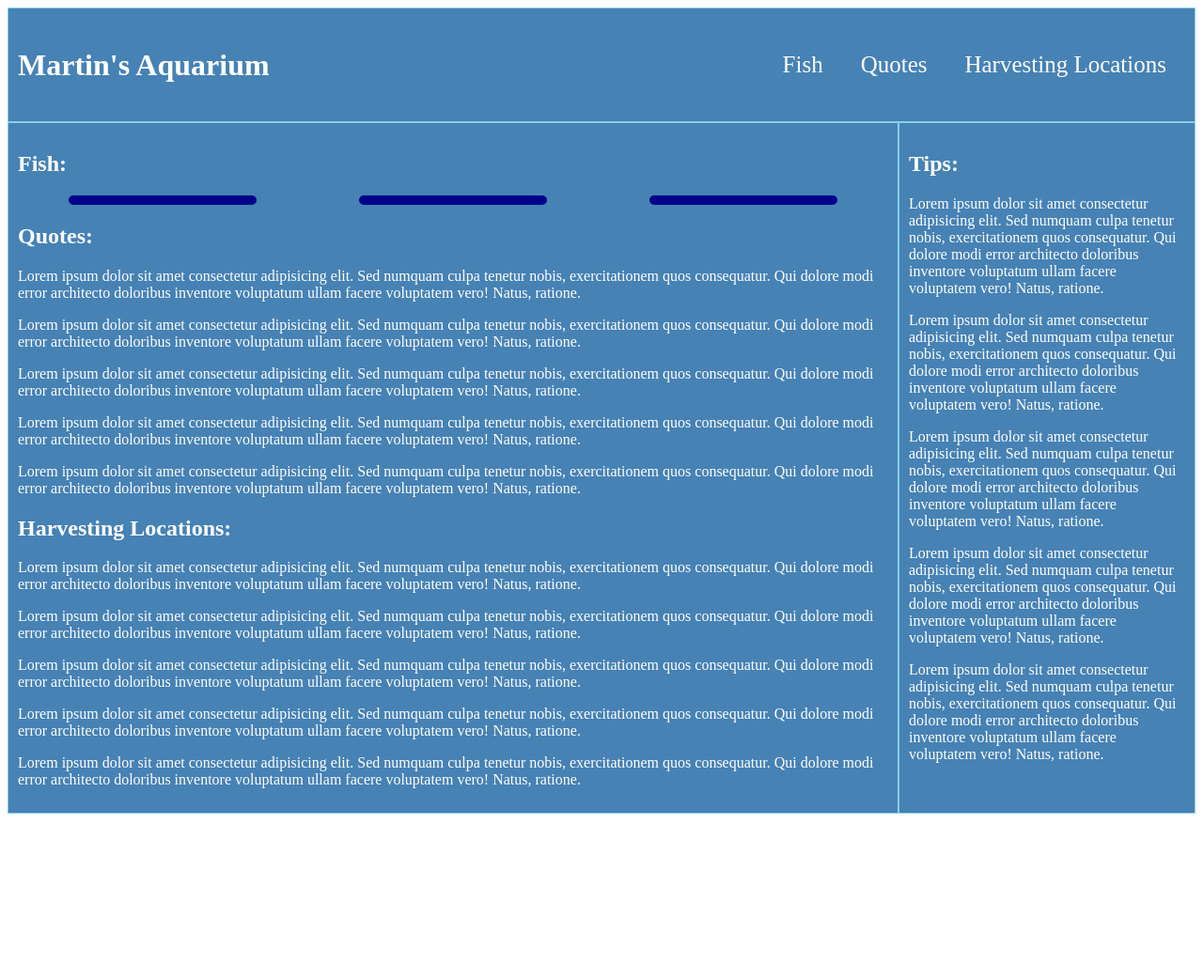
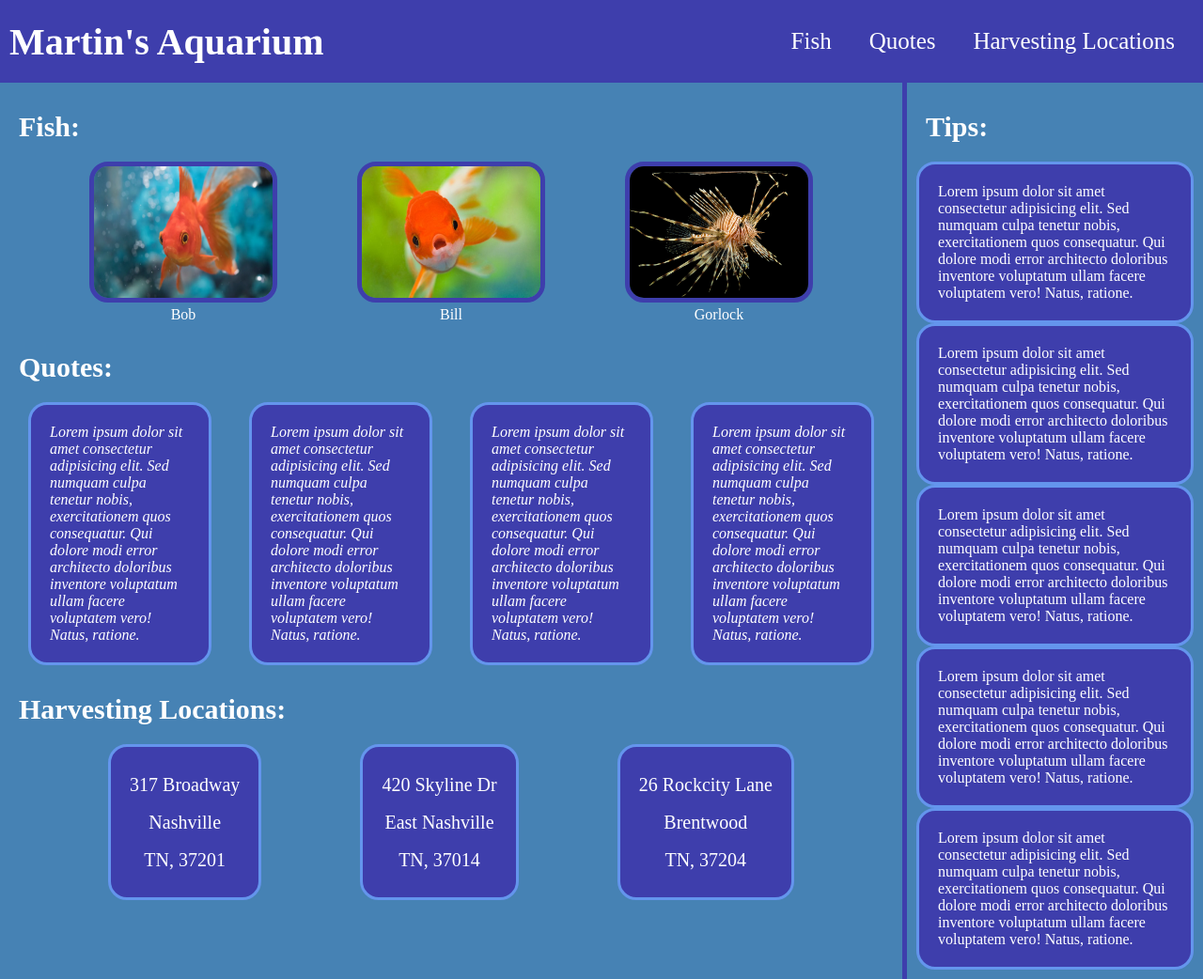
Before and after one commit to joshbaughmusic/nss-aquarium, a website with bundled scripts: page index.html in a window 1280 px wide. Shown: the whole page at 94% size. Before the commit the page ends 866 px from the top, so only its background shows below. Built offline with nearby package versions, Linux system fonts and the light colour scheme; files whose address does not match are found by name.

Commit message:
pushing css and dynamic content updates

```diff
--- a/index.html
+++ b/index.html
@@ -1,5 +1,6 @@
 <!DOCTYPE html>
 <html lang="en">
+
 <head>
     <meta charset="UTF-8">
     <meta http-equiv="X-UA-Compatible" content="IE=edge">
@@ -7,53 +8,75 @@
     <link rel="stylesheet" href="/styles/main.css">
     <title>Document</title>
 </head>
+
 <body>
     <header class="nav">
         <h1>Martin's Aquarium</h1>
         <ul>
-           <li>Fish</li>
-           <li>Quotes</li>
-           <li>Harvesting Locations</li>
+            <li>Fish</li>
+            <li>Quotes</li>
+            <li>Harvesting Locations</li>
         </ul>
     </header>
     <main class="content">
         <h2>Fish:</h2>
-           <div class="fishobjects">
+        <div class="fish-container">
+            <!-- <div class="fishobjects">
             <img src="/images/3600.jpg" alt="" class="fish1">
             <img src="/images/fish2.jpg" alt="" class="fish2">
             <img src="/images/fish3.jpg" alt="" class="fish3">
-           </div>
+           </div> -->
+        </div>
         </section>
         <section class="section__quotes">
             <h2>Quotes:</h2>
-            <div class="quoteblocks">
-                <p>Lorem ipsum dolor sit amet consectetur adipisicing elit. Sed numquam culpa tenetur nobis, exercitationem quos consequatur. Qui dolore modi error architecto doloribus inventore voluptatum ullam facere voluptatem vero! Natus, ratione.</p>
-                <p>Lorem ipsum dolor sit amet consectetur adipisicing elit. Sed numquam culpa tenetur nobis, exercitationem quos consequatur. Qui dolore modi error architecto doloribus inventore voluptatum ullam facere voluptatem vero! Natus, ratione.</p>
-                <p>Lorem ipsum dolor sit amet consectetur adipisicing elit. Sed numquam culpa tenetur nobis, exercitationem quos consequatur. Qui dolore modi error architecto doloribus inventore voluptatum ullam facere voluptatem vero! Natus, ratione.</p>
-                <p>Lorem ipsum dolor sit amet consectetur adipisicing elit. Sed numquam culpa tenetur nobis, exercitationem quos consequatur. Qui dolore modi error architecto doloribus inventore voluptatum ullam facere voluptatem vero! Natus, ratione.</p>
-                <p>Lorem ipsum dolor sit amet consectetur adipisicing elit. Sed numquam culpa tenetur nobis, exercitationem quos consequatur. Qui dolore modi error architecto doloribus inventore voluptatum ullam facere voluptatem vero! Natus, ratione.</p>
+            <div class="quote-blocks">
+                <p class="quote-text">Lorem ipsum dolor sit amet consectetur adipisicing elit. Sed numquam culpa tenetur
+                    nobis, exercitationem quos consequatur. Qui dolore modi error architecto doloribus inventore
+                    voluptatum ullam facere voluptatem vero! Natus, ratione.</p>
+                <p class="quote-text">Lorem ipsum dolor sit amet consectetur adipisicing elit. Sed numquam culpa tenetur
+                    nobis, exercitationem quos consequatur. Qui dolore modi error architecto doloribus inventore
+                    voluptatum ullam facere voluptatem vero! Natus, ratione.</p>
+                <p class="quote-text">Lorem ipsum dolor sit amet consectetur adipisicing elit. Sed numquam culpa tenetur
+                    nobis, exercitationem quos consequatur. Qui dolore modi error architecto doloribus inventore
+                    voluptatum ullam facere voluptatem vero! Natus, ratione.</p>
+                <p class="quote-text">Lorem ipsum dolor sit amet consectetur adipisicing elit. Sed numquam culpa tenetur
+                    nobis, exercitationem quos consequatur. Qui dolore modi error architecto doloribus inventore
+                    voluptatum ullam facere voluptatem vero! Natus, ratione.</p>
             </div>
         </section>
         <section class="section__harvesting">
             <h2>Harvesting Locations:</h2>
-            <div class="locationblocks">
-                <p>Lorem ipsum dolor sit amet consectetur adipisicing elit. Sed numquam culpa tenetur nobis, exercitationem quos consequatur. Qui dolore modi error architecto doloribus inventore voluptatum ullam facere voluptatem vero! Natus, ratione.</p>
-                <p>Lorem ipsum dolor sit amet consectetur adipisicing elit. Sed numquam culpa tenetur nobis, exercitationem quos consequatur. Qui dolore modi error architecto doloribus inventore voluptatum ullam facere voluptatem vero! Natus, ratione.</p>
-                <p>Lorem ipsum dolor sit amet consectetur adipisicing elit. Sed numquam culpa tenetur nobis, exercitationem quos consequatur. Qui dolore modi error architecto doloribus inventore voluptatum ullam facere voluptatem vero! Natus, ratione.</p>
-                <p>Lorem ipsum dolor sit amet consectetur adipisicing elit. Sed numquam culpa tenetur nobis, exercitationem quos consequatur. Qui dolore modi error architecto doloribus inventore voluptatum ullam facere voluptatem vero! Natus, ratione.</p>
-                <p>Lorem ipsum dolor sit amet consectetur adipisicing elit. Sed numquam culpa tenetur nobis, exercitationem quos consequatur. Qui dolore modi error architecto doloribus inventore voluptatum ullam facere voluptatem vero! Natus, ratione.</p>
+            <div class="locations__container">
+                <!-- <div class="harvesting-blocks">
+                <p class="harvest-text">317 Broadway<br> Nashville<br> TN 37201</p>
+                <p class="harvest-text">420 Skyline Dr<br> East Nashville<br> TN 37014</p>
+                <p class="harvest-text">26 Rockcity Lane<br> Brentwood<br> TN 37204</p>
+            </div> -->
             </div>
         </section>
     </main>
     <aside class="tips">
         <h2>Tips:</h2>
         <div class="section_tips">
-            <p>Lorem ipsum dolor sit amet consectetur adipisicing elit. Sed numquam culpa tenetur nobis, exercitationem quos consequatur. Qui dolore modi error architecto doloribus inventore voluptatum ullam facere voluptatem vero! Natus, ratione.</p>
-            <p>Lorem ipsum dolor sit amet consectetur adipisicing elit. Sed numquam culpa tenetur nobis, exercitationem quos consequatur. Qui dolore modi error architecto doloribus inventore voluptatum ullam facere voluptatem vero! Natus, ratione.</p>
-            <p>Lorem ipsum dolor sit amet consectetur adipisicing elit. Sed numquam culpa tenetur nobis, exercitationem quos consequatur. Qui dolore modi error architecto doloribus inventore voluptatum ullam facere voluptatem vero! Natus, ratione.</p>
-            <p>Lorem ipsum dolor sit amet consectetur adipisicing elit. Sed numquam culpa tenetur nobis, exercitationem quos consequatur. Qui dolore modi error architecto doloribus inventore voluptatum ullam facere voluptatem vero! Natus, ratione.</p>
-            <p>Lorem ipsum dolor sit amet consectetur adipisicing elit. Sed numquam culpa tenetur nobis, exercitationem quos consequatur. Qui dolore modi error architecto doloribus inventore voluptatum ullam facere voluptatem vero! Natus, ratione.</p>
+            <p class="tip-text">Lorem ipsum dolor sit amet consectetur adipisicing elit. Sed numquam culpa tenetur
+                nobis, exercitationem quos consequatur. Qui dolore modi error architecto doloribus inventore voluptatum
+                ullam facere voluptatem vero! Natus, ratione.</p>
+            <p class="tip-text">Lorem ipsum dolor sit amet consectetur adipisicing elit. Sed numquam culpa tenetur
+                nobis, exercitationem quos consequatur. Qui dolore modi error architecto doloribus inventore voluptatum
+                ullam facere voluptatem vero! Natus, ratione.</p>
+            <p class="tip-text">Lorem ipsum dolor sit amet consectetur adipisicing elit. Sed numquam culpa tenetur
+                nobis, exercitationem quos consequatur. Qui dolore modi error architecto doloribus inventore voluptatum
+                ullam facere voluptatem vero! Natus, ratione.</p>
+            <p class="tip-text">Lorem ipsum dolor sit amet consectetur adipisicing elit. Sed numquam culpa tenetur
+                nobis, exercitationem quos consequatur. Qui dolore modi error architecto doloribus inventore voluptatum
+                ullam facere voluptatem vero! Natus, ratione.</p>
+            <p class="tip-text">Lorem ipsum dolor sit amet consectetur adipisicing elit. Sed numquam culpa tenetur
+                nobis, exercitationem quos consequatur. Qui dolore modi error architecto doloribus inventore voluptatum
+                ullam facere voluptatem vero! Natus, ratione.</p>
         </div>
     </aside>
+    <script type="module" src="./scripts/main.js"></script>
 </body>
+
 </html>
--- /dev/null
+++ b/package.json
@@ -0,0 +1,3 @@
+{
+    "type": "module"
+}
--- /dev/null
+++ b/scripts/database.js
@@ -0,0 +1,53 @@
+const database = {
+    locations: [
+        {
+            street: '317 Broadway',
+            city: 'Nashville',
+            state: 'TN, 37201'
+        },
+        {
+            street: '420 Skyline Dr',
+            city: 'East Nashville',
+            state: 'TN, 37014'
+        },
+        {
+            street: '26 Rockcity Lane',
+            city: 'Brentwood',
+            state: 'TN, 37204'
+        }
+
+    ],
+
+    fish: [
+        {
+            image: 'images/3600.jpg',
+            name: "Bob",
+            food: "crustaceans",
+            size: 3,
+            cute: true
+        },
+        {
+            image: 'images/fish2.jpg',
+            name: "Bill",
+            food: "urchins",
+            size: 5,
+            cute: true
+        },
+        {
+            image: 'images/fish3.jpg',
+            name: "Gorlock",
+            food: "cats",
+            size: 15,
+            cute: false
+        }
+    ]
+}
+
+
+export const getFish = () => {
+    return database.fish.map(fish => ({...fish}))
+}
+
+export const getLocations = () => {
+    return database.locations.map(location => ({...location}))
+}
--- /dev/null
+++ b/scripts/fishlist.js
@@ -0,0 +1,23 @@
+import { getFish } from './database.js'
+
+export const FishList = () => {
+    // Invoke the function that you imported from the database module
+    const fishes = getFish()
+
+    // Start building a string filled with HTML syntax
+    let htmlString = '<article class="fishList">'
+
+    // Create HTNL representations of each fish here
+    for (const fish of fishes) {
+
+        // Why is there a backtick used for this string?
+        htmlString += `<section class="fish card">
+            <div><img  class="fish__image image--card" src="${fish.image}" /></div>
+            <div class="fish__name">${fish.name}</div>
+
+        </section>`
+    }
+    htmlString += `</article>`
+
+    return htmlString
+}
--- /dev/null
+++ b/scripts/locationsList.js
@@ -0,0 +1,25 @@
+import { getLocations } from './database.js'
+
+export const locationsList = () => {
+    // Invoke the function that you imported from the database module
+    const locations = getLocations()
+
+    // Start building a string filled with HTML syntax
+    let htmlString = '<article class="locationsList">'
+
+    // Create HTNL representations of each fish here
+    for (const location of locations) {
+
+        // Why is there a backtick used for this string?
+        htmlString += `<section class="location_card">
+            <div class="location__street">${location.street}</div>
+            <div class="location__city)">${location.city}</div>
+            <div class="location__state">${location.state}</div>
+        </section>`
+    }
+    htmlString += `</article>`
+
+    console.log(htmlString)
+
+    return htmlString
+}
--- a/scripts/main.js
+++ b/scripts/main.js
@@ -0,0 +1,12 @@
+import { FishList } from './fishlist.js'
+import { locationsList } from './locationsList.js'
+
+
+const fishParentHTMLElement = document.querySelector('.fish-container')
+
+
+fishParentHTMLElement.innerHTML = FishList()
+
+const locationsParentHTMLElement = document.querySelector('.locations__container')
+
+locationsParentHTMLElement.innerHTML = locationsList()
--- a/styles/main.css
+++ b/styles/main.css
@@ -1,7 +1,16 @@
 * {
-    margin 0;
+    margin: 0px;
     box-sizing: border-box;
     padding: 0;
+}
+
+h1 {
+    font-size: 40px;
+}
+
+h2 {
+    font-size: 30px;
+    margin: 20px 10px;
 }
 
 /* grid setup */
@@ -22,7 +31,6 @@ aside {
     background-color: steelblue;
     color: white;
     padding: 10px;
-    border: skyblue 1px solid;
 }
 
 .nav {
@@ -45,6 +53,7 @@ aside {
     display: flex;
     justify-content: space-between;
     align-items: center;
+    background-color: rgb(62, 62, 172);
 }
 
 ul {
@@ -63,12 +72,76 @@ li {
 /* images */
 
 img {
-    width: 200px;
-    border: darkblue 5px solid;
+    max-width: 200px;
+    border: rgb(62, 62, 172) 5px solid;
     border-radius: 20px;
+    height: 150px
 }
 
-.fishobjects {
+/* .fishobjects {
     display: flex;
     justify-content: space-around;
+} */
+
+.fishList {
+    display: flex;
+    text-align: center;
+    justify-content: space-evenly;
 }
+
+/* quotes */
+
+.section__quotes {
+    margin-top: 30px;
+}
+
+.quote-blocks {
+ display: flex;
+ justify-content: space-evenly;
+}
+
+.quote-text {
+    max-width: 300px;
+    margin: 0px 20px;
+    font-style: italic;
+    background-color: rgb(62, 62, 172);
+    padding: 20px;
+    border-radius: 20px;
+    border: cornflowerblue 3px solid;
+}
+
+
+/* harvest locations */
+
+.section__harvesting {
+    margin-top: 30px;
+
+}
+
+.locationsList {
+    display: flex;
+    justify-content: space-evenly;
+    text-align: center;
+    line-height: 40px;
+    font-size: 20px;
+}
+
+.location_card {
+    background-color: rgb(62, 62, 172);
+    padding: 20px;
+    border-radius: 20px;
+    border: cornflowerblue 3px solid;
+}
+
+/* tips section */
+
+.tips {
+    border-left:  rgb(62, 62, 172) solid 5px;
+}
+
+.tip-text {
+    background-color: rgb(62, 62, 172);
+    padding: 20px;
+    border-radius: 20px;
+    border: cornflowerblue 3px solid;
+}
```
Also changed, not shown: images/3600.jpg (added), images/fish2.jpg (added), images/fish3.jpg (added), 3 other files.
